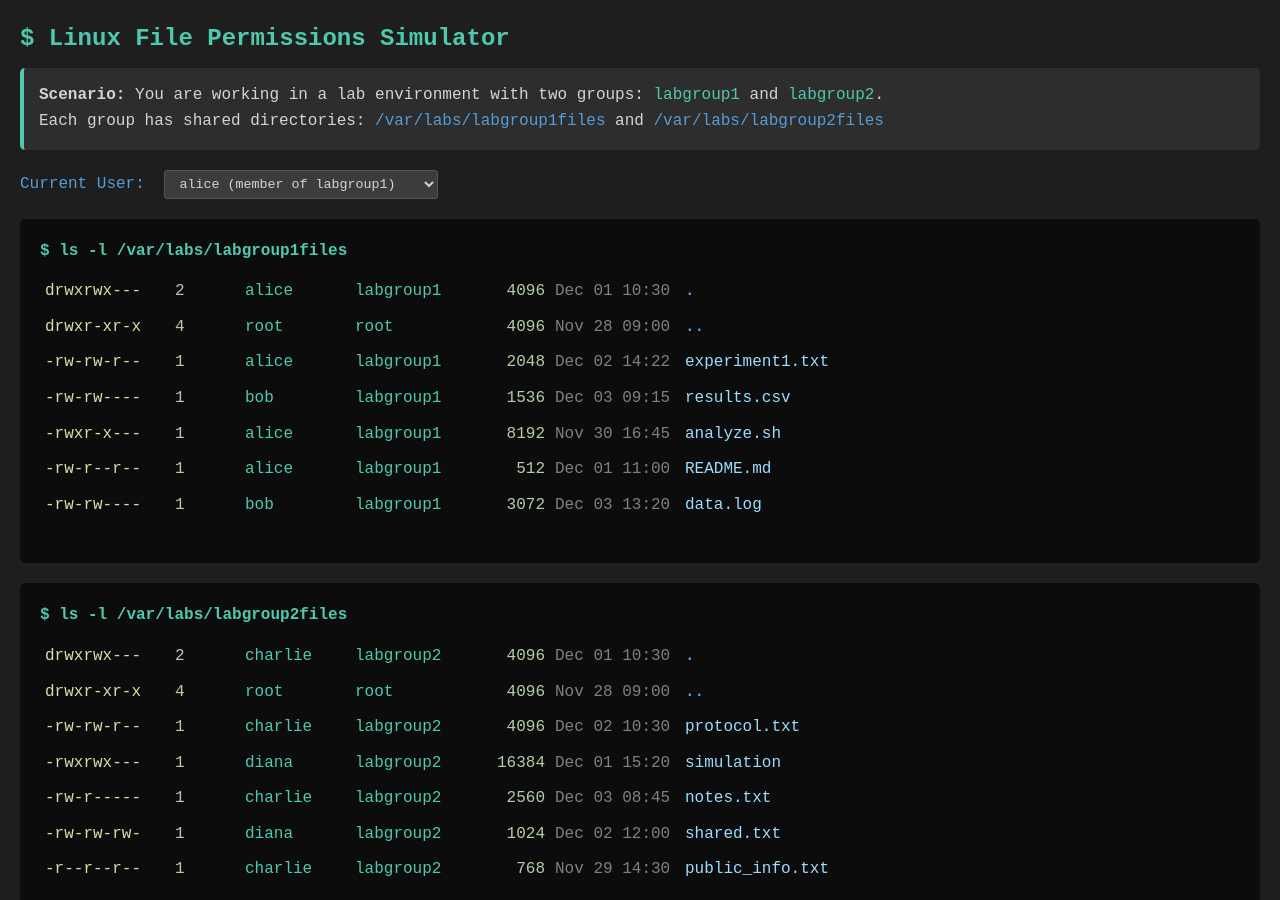
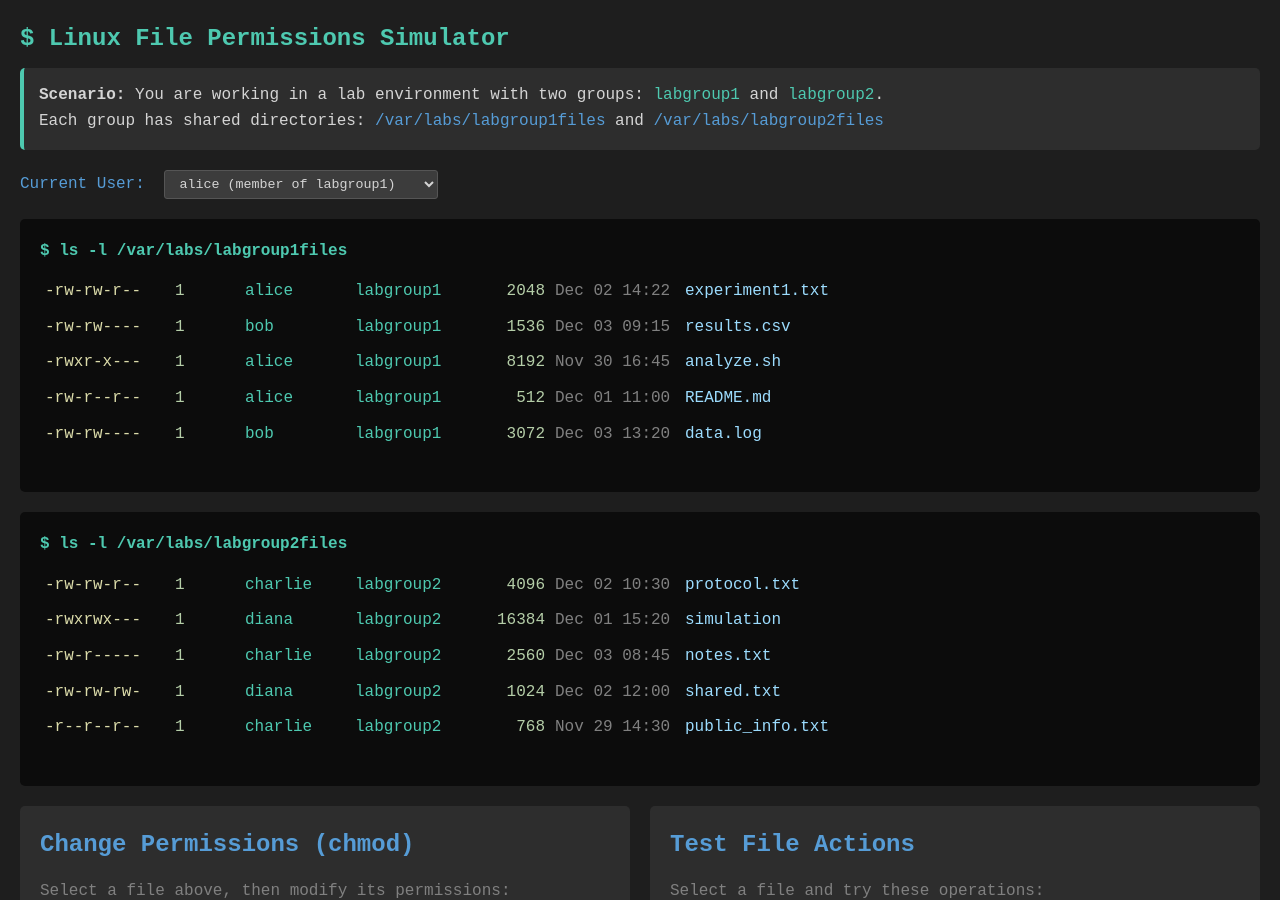
Before and after one commit to averkoc/lx, a Jekyll site: the page docs/perms.html, which Jekyll copies as it is, in a window 1280 px wide and 900 px high. Built offline with Jekyll 4.4.1, drawn with Linux system fonts in a browser that asks for light colours; some of the changed lines change nothing that is shown.

Commit message:
Add files via upload

```diff
--- a/docs/perms.html
+++ b/docs/perms.html
@@ -371,17 +371,14 @@
     <script>
         const files = {
     labgroup1files: [
-                { perms: 'drwxrwx---', links: '2', owner: 'alice', group: 'labgroup1', size: '4096', date: 'Dec 01 10:30', name: '.', isDir: true },
-                { perms: 'drwxr-xr-x', links: '4', owner: 'root', group: 'root', size: '4096', date: 'Nov 28 09:00', name: '..', isDir: true },
         { perms: '-rw-rw-r--', links: '1', owner: 'alice', group: 'labgroup1', size: '2048', date: 'Dec 02 14:22', name: 'experiment1.txt' },
         { perms: '-rw-rw----', links: '1', owner: 'bob', group: 'labgroup1', size: '1536', date: 'Dec 03 09:15', name: 'results.csv' },
         { perms: '-rwxr-x---', links: '1', owner: 'alice', group: 'labgroup1', size: '8192', date: 'Nov 30 16:45', name: 'analyze.sh' },
         { perms: '-rw-r--r--', links: '1', owner: 'alice', group: 'labgroup1', size: '512', date: 'Dec 01 11:00', name: 'README.md' },
         { perms: '-rw-rw----', links: '1', owner: 'bob', group: 'labgroup1', size: '3072', date: 'Dec 03 13:20', name: 'data.log' }
     ],
+
     labgroup2files: [
-                { perms: 'drwxrwx---', links: '2', owner: 'charlie', group: 'labgroup2', size: '4096', date: 'Dec 01 10:30', name: '.', isDir: true },
-                { perms: 'drwxr-xr-x', links: '4', owner: 'root', group: 'root', size: '4096', date: 'Nov 28 09:00', name: '..', isDir: true },
         { perms: '-rw-rw-r--', links: '1', owner: 'charlie', group: 'labgroup2', size: '4096', date: 'Dec 02 10:30', name: 'protocol.txt' },
         { perms: '-rwxrwx---', links: '1', owner: 'diana', group: 'labgroup2', size: '16384', date: 'Dec 01 15:20', name: 'simulation' },
         { perms: '-rw-r-----', links: '1', owner: 'charlie', group: 'labgroup2', size: '2560', date: 'Dec 03 08:45', name: 'notes.txt' },
@@ -389,6 +386,7 @@
         { perms: '-r--r--r--', links: '1', owner: 'charlie', group: 'labgroup2', size: '768', date: 'Nov 29 14:30', name: 'public_info.txt' }
     ]
 };
+
 
         let selectedFile = null;
         let selectedDir = null;
@@ -415,9 +413,7 @@
                         <span class="filename ${file.isDir ? 'directory' : ''}">${file.name}</span>
                     `;
 
-                    if (index > 1) {
                  entry.addEventListener('click', () => selectFile(dir, index));
-                    }
 
                     container.appendChild(entry);
                 });
@@ -442,6 +438,18 @@
     if (selectedFile === null) return;
 
     const file = files[selectedDir][selectedFile];
+    const [currentUser, currentGroup] = document.getElementById('currentUser').value.split(':');
+
+    const isOwner = file.owner === currentUser;
+
+    // ⛔ Disable chmod if NOT owner
+    document.querySelectorAll('.permission-group input[type="checkbox"]').forEach(cb => {
+        cb.disabled = !isOwner;
+    });
+
+    document.getElementById('applyChmod').disabled = !isOwner;
+
+    // Load current permissions into checkboxes
     const perms = file.perms.substring(1);
 
     document.getElementById('owner-r').checked = perms[0] === 'r';
@@ -477,7 +485,15 @@
             if (selectedFile === null) return;
 
             const file = files[selectedDir][selectedFile];
+
             const type = file.perms[0];
+			    const [currentUser] = document.getElementById('currentUser').value.split(':');
+
+    if (file.owner !== currentUser) {
+        alert("Permission denied: Only the file owner may change permissions.");
+        return;
+    }
+
 
             let perms = type;
             perms += document.getElementById('owner-r').checked ? 'r' : '-';
@@ -730,6 +746,7 @@
 
         document.getElementById('currentUser').addEventListener('change', () => {
             if (selectedFile !== null) {
+			  updateChmodControls();  // <-- FIX
                 updateEffects();
             }
         });
```
Lines whose indentation alone changed are shown as unchanged.
